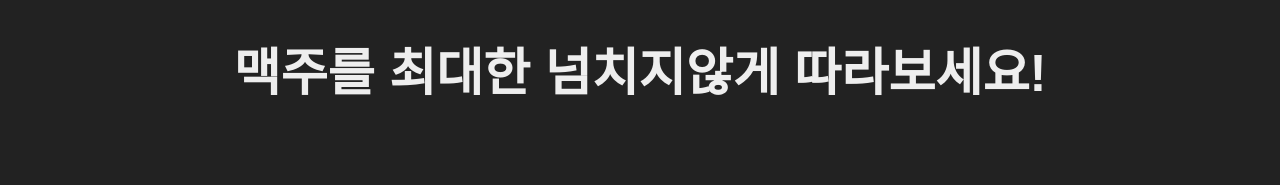
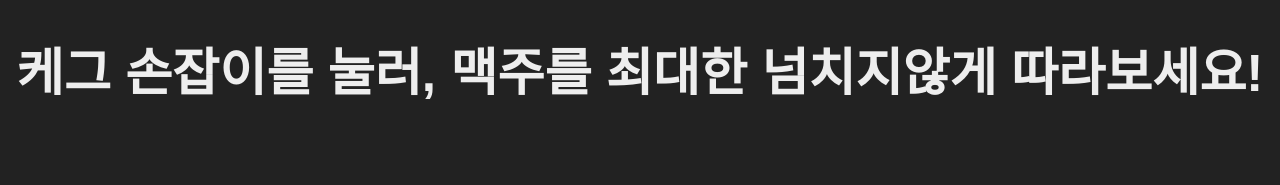
Before and after one commit to 202110852/beer_game, a plain HTML site: page index.html in a window 1280 px wide. Shown: the top 185 px of the page. Drawn offline with nearby package versions, Linux system fonts and the light colour scheme.

Commit message:
index.html 수정사항 반영

```diff
--- a/index.html
+++ b/index.html
@@ -12,7 +12,7 @@
     <div id="backgroundLayer">
       <img id="backgroundImage" src="beer1.png" />
     </div>
-    <h2 id="title">맥주를 최대한 넘치지않게 따라보세요!</h2>
+    <h2 id="title">케그 손잡이를 눌러, 맥주를 최대한 넘치지않게 따라보세요!</h2>
     <div id="spacer"></div>
     <div id="cup">
       <svg id="beerCupSVG" viewBox="0 0 440 408">
```
